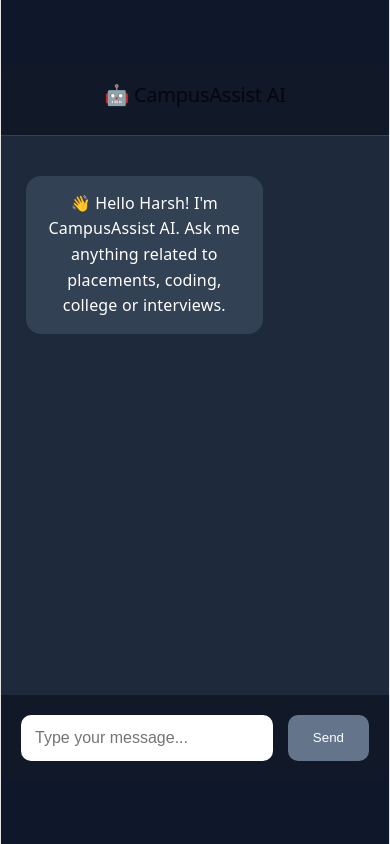
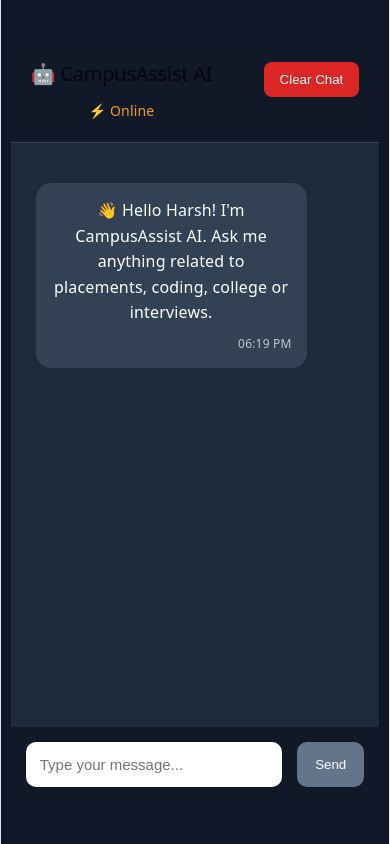
Before and after one commit to techyharsh/CampusAssist-AI, a React app in the folder frontend/: page /chat in a window 390 px wide. Built offline with nearby package versions, Linux system fonts and the light colour scheme; the HTML template or start-up script is replaced by a standard one.

Commit message:
Complete Chat UI Improvements

```diff
--- a/frontend/src/pages/Chat.css
+++ b/frontend/src/pages/Chat.css
@@ -37,7 +37,49 @@
     color:white;
 
     border-bottom:1px solid #334155;
+
+    display:flex;
+
+    justify-content:space-between;
+
+    align-items:flex-start;
 }
+
+    .header-left{
+    display: flex;
+flex-direction: column;
+gap: 5px;
+}
+.chat-header h3{
+    color: #f59e0b;
+    font-size:14px;
+        font-weight:500;
+}
+
+.clear-btn{
+
+    background:#dc2626;
+
+    color:white;
+
+    border:none;
+
+    padding:10px 16px;
+
+    border-radius:8px;
+
+    cursor:pointer;
+
+    transition:0.3s;
+    width:auto;
+    align-self: flex-start;
+}
+
+.clear-btn:hover{
+
+    background:#b91c1c;
+}
+
 
 .chat-body{
 
@@ -91,6 +133,14 @@
     font-size:16px;
 }
 
+.chat-input input:focus{
+
+    border:2px solid #2563eb;
+
+    box-shadow:0 0 10px rgba(37,99,235,.4);
+
+}
+
 .chat-input button{
 
     padding:14px 25px;
@@ -141,4 +191,45 @@
 .bot-message{
 
     margin-top:15px;
+
+    .chat-input button:disabled {
+    background: #64748b;
+    cursor: not-allowed;
 }
+}
+.message-time{
+    margin-top:8px;
+    font-size:12px;
+    opacity:0.7;
+    text-align:right;
+}
+
+@media (max-width: 768px){
+
+    .chat-container{
+        width:95%;
+        height:90vh;
+    }
+
+    .chat-header h2{
+        font-size:20px;
+    }
+
+    .chat-input{
+        padding:15px;
+    }
+
+    .chat-input input{
+        font-size:15px;
+    }
+
+    .chat-input button{
+        padding:12px 18px;
+    }
+
+    .bot-message,
+    .user-message{
+        max-width:85%;
+    }
+
+}
--- a/frontend/src/pages/Chat.jsx
+++ b/frontend/src/pages/Chat.jsx
@@ -9,7 +9,11 @@ function Chat() {
   const [messages, setMessages] = useState([
     {
       sender: "bot",
-      text: "👋 Hello Harsh! I'm CampusAssist AI. Ask me anything related to placements, coding, college or interviews."
+      text: "👋 Hello Harsh! I'm CampusAssist AI. Ask me anything related to placements, coding, college or interviews.",
+    time: new Date().toLocaleTimeString([], {
+      hour: "2-digit",
+      minute: "2-digit",
+    }),
     }
   ]);
     const [isTyping, setIsTyping] = useState(false);
@@ -22,11 +26,12 @@ function Chat() {
   // Send message
   const handleSend = () => {
 
-  if (message.trim() === "") return;
+  if (message.trim() === "" || isTyping) return;
 
   const userMessage = {
     sender: "user",
-    text: message
+    text: message,
+    time: new Date().toLocaleTimeString([], { hour: "2-digit", minute: "2-digit" }),
   };
 
   setMessages((prevMessages) => [
@@ -43,15 +48,32 @@ function Chat() {
 
     const botReply = {
       sender: "bot",
-      text: "🤖 Sorry, backend is under development."
+      text: "🤖 Sorry, backend is under development.",
+      time: new Date().toLocaleTimeString([], {
+    hour: "2-digit",
+    minute: "2-digit",
+  }),
     };
 
-    setMessages((prevMessages) => [
-      ...prevMessages,
-      botReply
-    ]);
+    setMessages((prevMessages) => [...prevMessages,botReply]);
+      // setTyping(false);
 
   }, 1500);
+
+};
+
+const handleClearChat = () => {
+
+  setMessages([
+    {
+      sender: "bot",
+      text: "👋 Hello Harsh! I'm CampusAssist AI. Ask me anything related to placements, coding, college or interviews.",
+     time: new Date().toLocaleTimeString([], {
+      hour: "2-digit",
+      minute: "2-digit",
+    }),
+    },
+  ]);
 
 };
 
@@ -62,8 +84,20 @@ function Chat() {
 
         {/* Header */}
         <div className="chat-header">
+            <div className="header-left">
+
           <h2>🤖 CampusAssist AI</h2>
+            <h3>⚡ Online</h3>
+
         </div>
+        <button
+    className="clear-btn"
+    onClick={handleClearChat}
+  >
+    Clear Chat
+  </button>
+
+</div>
 
         {/* Chat Body */}
         <div className="chat-body" ref={chatBodyRef}>
@@ -78,14 +112,19 @@ function Chat() {
               }
             >
               {msg.text}
+
+              <p className="message-time">
+    {msg.time}
+  </p>
+              </div>
+          ))}
               {isTyping && (
-  <div className="bot-message">
+  <div className="bot-message typing">
     🤖 AI is typing...
   </div>
 )}
             </div>
-          ))}
-        </div>
+
 
         {/* Input Area */}
         <div className="chat-input">
@@ -103,7 +142,7 @@ function Chat() {
 
           <button
   onClick={handleSend}
-  disabled={message.trim() === ""}
+  disabled={!message.trim()}
 >
   Send
 </button>
```
